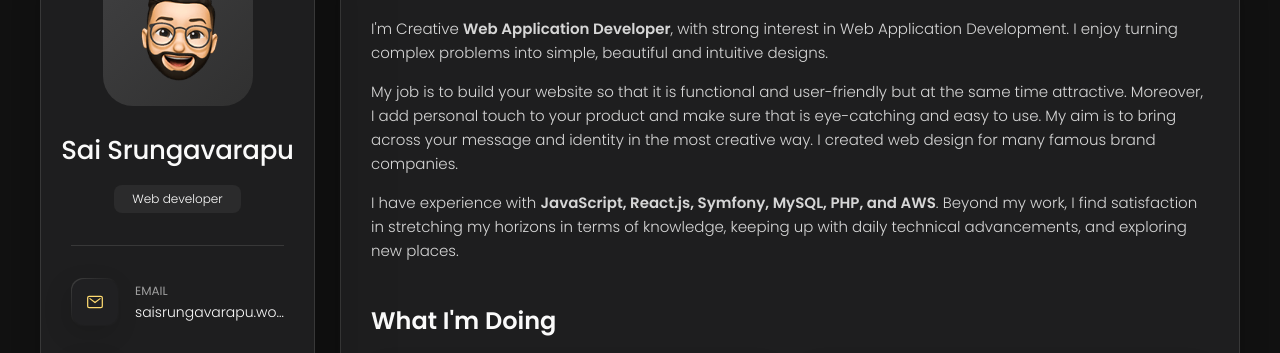
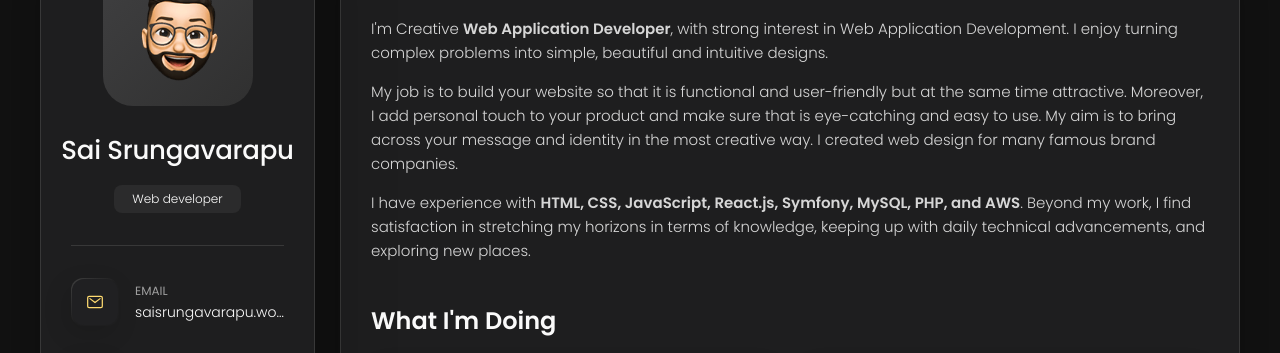
Before and after one commit to saikrishs/web-development, a plain HTML site: page index.html in a window 1280 px wide. Shown: the part 162-515 px from the top of the page. Drawn offline with nearby package versions, Linux system fonts and the light colour scheme.

Commit message:
updated experience

```diff
--- a/index.html
+++ b/index.html
@@ -215,7 +215,7 @@
             across your
             message and identity in the most creative way. I created web design for many famous brand companies.
           </p>
-          <p>I have experience with <b>JavaScript, React.js, Symfony, MySQL, PHP, and AWS</b>. Beyond my work, I find satisfaction in stretching my horizons in terms of knowledge, keeping up with daily technical advancements, and exploring new places.</p>
+          <p>I have experience with <b>HTML, CSS, JavaScript, React.js, Symfony, MySQL, PHP, and AWS</b>. Beyond my work, I find satisfaction in stretching my horizons in terms of knowledge, keeping up with daily technical advancements, and exploring new places.</p>
         </section>
 
 
```
